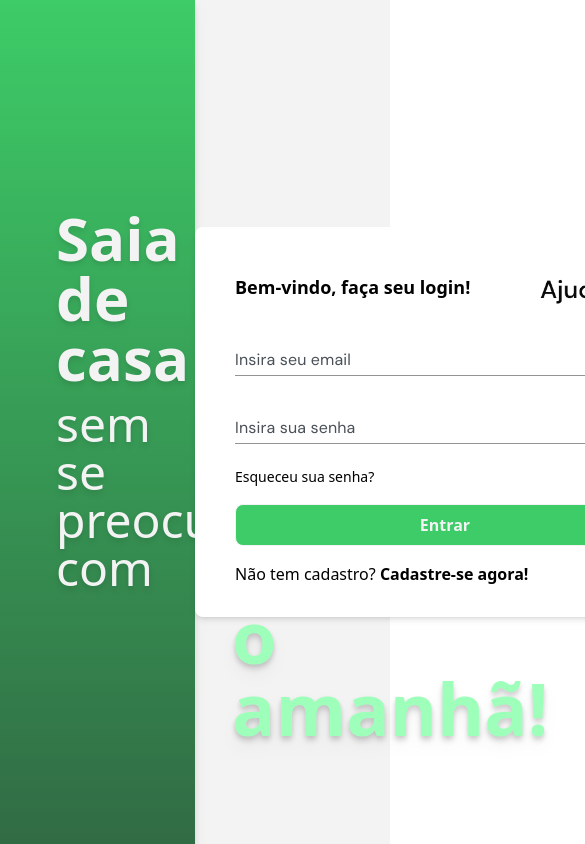
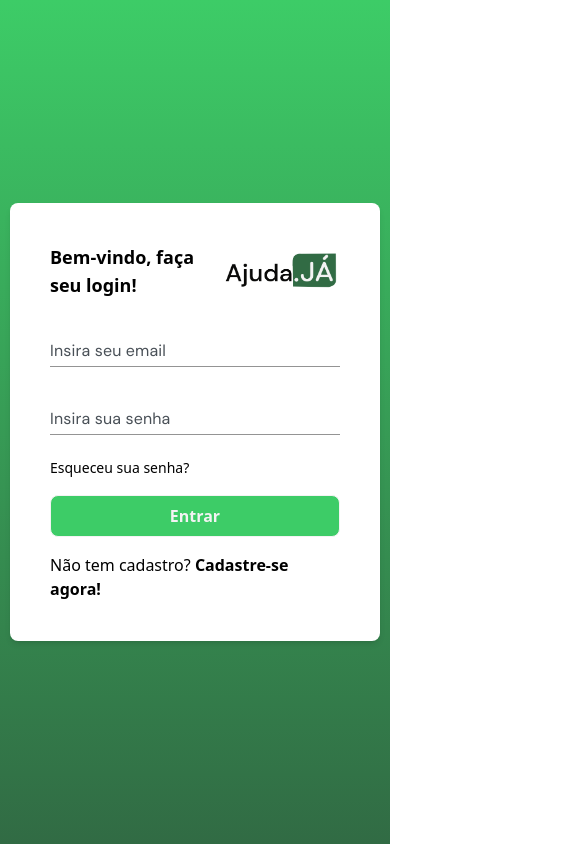
Before and after one commit to PedroVenchiarutti/ajudaJa-Project, a React (Vite) app: page /login in a window 390 px wide. Shown: the top 844 px of the page, 585 px wide, since content can reach past the window. Built offline with nearby package versions, Linux system fonts and the light colour scheme.

Commit message:
add: responsive login

```diff
--- a/src/Pages/Login/index.jsx
+++ b/src/Pages/Login/index.jsx
@@ -30,10 +30,10 @@ const FormLogin = () => {
     return (
         <>
 
-            <div className="w-[100w] h-[100vh] bg-white">
-                <div className="grid grid-cols-2 h-[100vh]">
+            <div className="w-[100w] h-[100vh] bg-gradient-to-t from-navFontColor to-firstSessionFontColor  md:from-white md:to-white">
+                <div className="grid grid-cols-1 md:grid-cols-2 h-[100vh]">
 
-                        <div className="bg-gradient-to-t from-navFontColor to-firstSessionFontColor drop-shadow-lg pl-10 pt-20">
+                        <div className="hidden md:block bg-gradient-to-t from-navFontColor to-firstSessionFontColor drop-shadow-lg pl-10 pt-20">
                        <Fade left>
                            <div className="mt-32 m-auto relative">
 
@@ -43,7 +43,7 @@ const FormLogin = () => {
                                     sem se
                                     preocupar com
                                 </h2>
-                                <h2 className="font-bold px-4 pl-48  text-[#9EFFBB] drop-shadow-md text-7xl">
+                                <h2 className="font-bold px-4 lg:pl-48  text-[#9EFFBB] drop-shadow-md text-7xl">
                                 o amanhã!
                                 </h2>
                            </div>
@@ -51,7 +51,7 @@ const FormLogin = () => {
                         </div>
 
                 {success ? null : <Fade right>
-                        <div className="box bg-[#fff] w-[500px] h-[390px] m-auto flex flex-col gap-5 rounded-lg shadow-md p-10">
+                        <div className="box bg-[#fff] w-[370px] lg:w-[500px] md:w-[370px] md:mx-auto md:h-[390px] m-auto flex flex-col gap-5 rounded-lg shadow-md p-10">
                             <div className="flex justify-between items-center">
                                 <h1 className="text-lg font-bold">Bem-vindo, faça seu login!</h1>
                                 <img className="w-[120px]" src={logo} alt="" />
@@ -62,7 +62,7 @@ const FormLogin = () => {
                             <Input label="Insira sua senha"  type='password' info={password} handleChange={handeChangePassword} />
 
 
-                            {/* <input className="border-b-2" placeholder="Senha" type="password" value={password} onChange={e => setPassword(e.target.value)} /> */}
+
                             <div className="">
                             <a onClick={e => setSuccess(true)} className="hover:underline text-sm" >Esqueceu sua senha?</a>
                                 <button onClick={handleSubmit} className="my-4 w-[100%] px-6 py-2 rounded-lg text-white font-bold  bg-navBg hover:bg-opacity-0 border  hover:text-navFontColor hover:border ">Entrar</button>
@@ -77,7 +77,7 @@ const FormLogin = () => {
 
                    {
                     success ?    <Fade right>
-                    <div className="box bg-[#fff] w-[500px] h-[340px] m-auto flex flex-col gap-5 rounded-lg shadow-md p-10">
+                    <div className="box bg-[#fff] w-[370px]  md:w-[370px] md:mx-auto lg:w-[500px]  h-[340px] m-auto flex flex-col gap-5 rounded-lg shadow-md p-10">
                         <div className="flex justify-between items-center">
                             <h1 className="text-lg font-bold">Recupere sua senha</h1>
                             <img className="w-[120px]" src={logo} alt="" />
```
